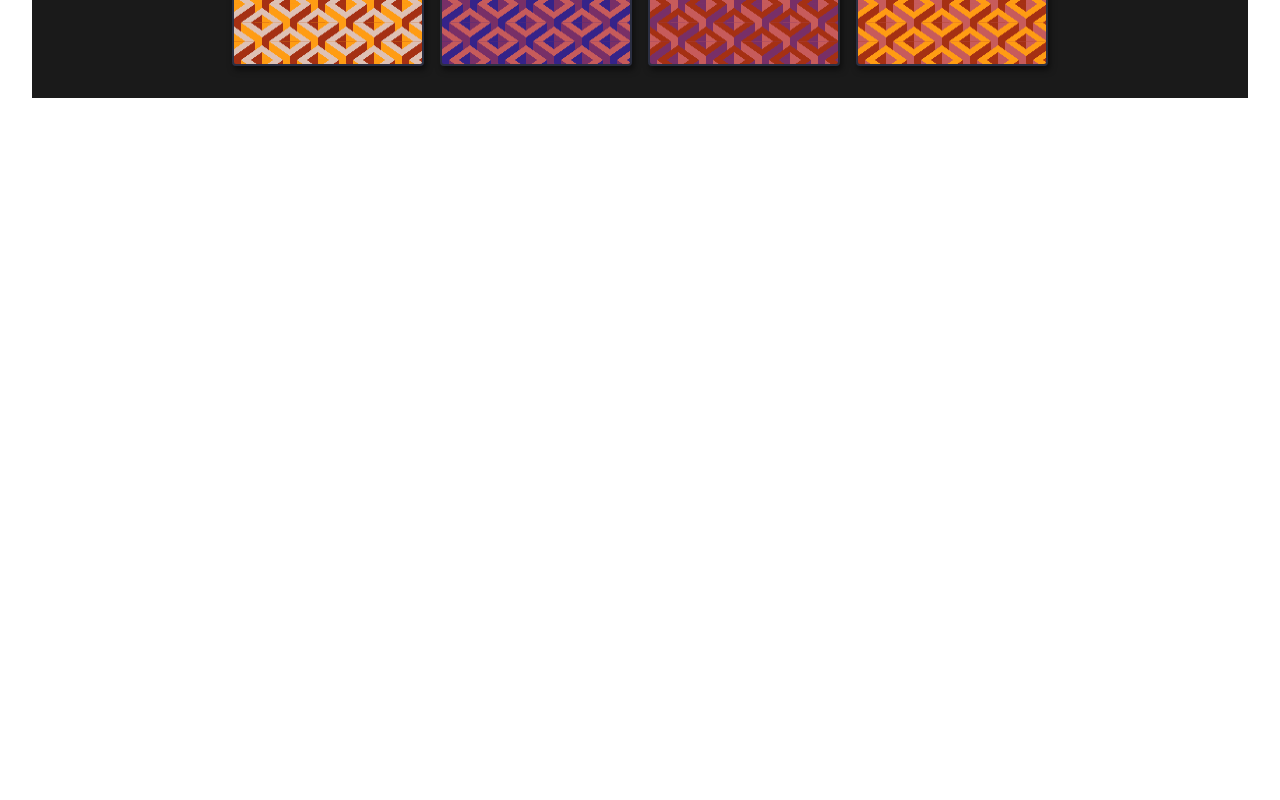
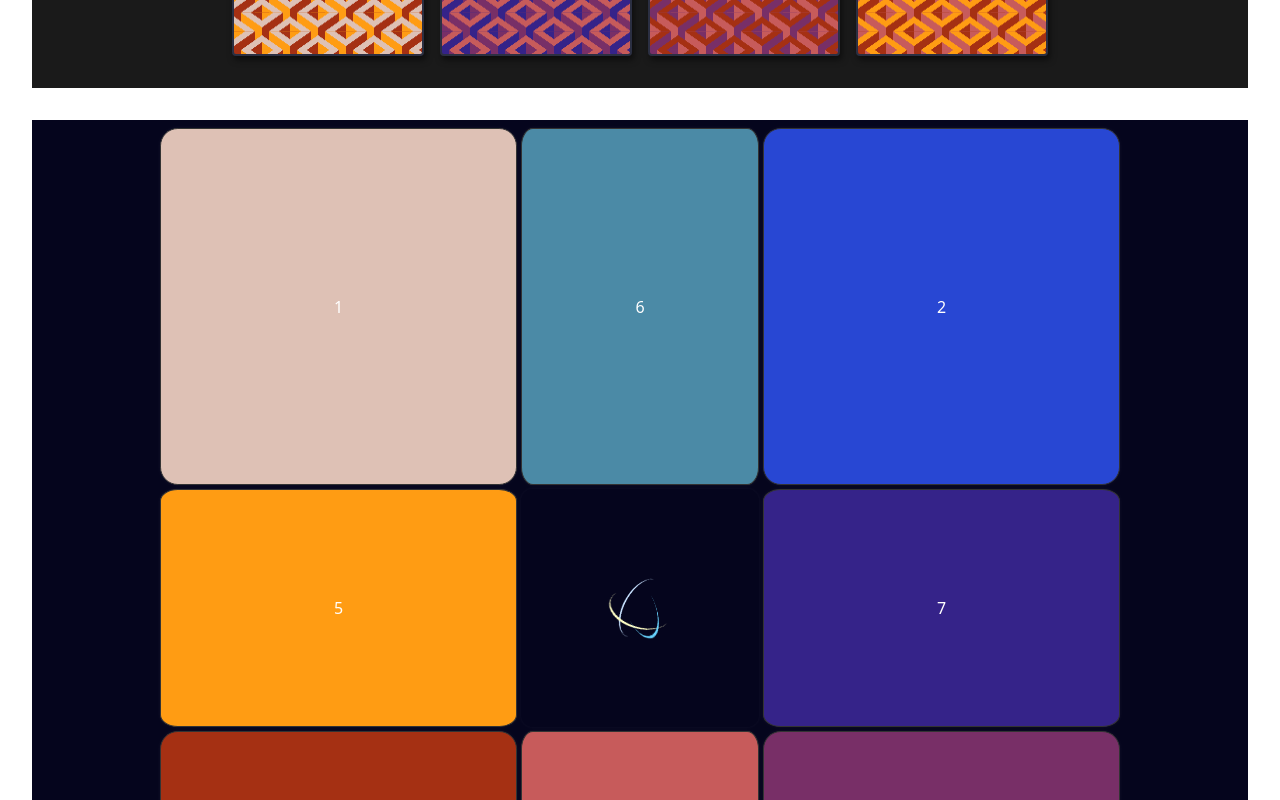
Before and after one commit to Tommattih/rpg-me, a Vue app: page / in a window 1280 px wide. Shown: the part 660-1460 px from the top of the page. Before the commit the page ends 800 px from the top, so only its background shows below. Built offline with nearby package versions, Linux system fonts and the light colour scheme.

Commit message:
refactor: remove unused HelloWorld component and clean up template

```diff
--- a/src/App.vue
+++ b/src/App.vue
@@ -1,5 +1,4 @@
 <script setup lang="ts">
-import HelloWorld from './components/HelloWorld.vue'
 import Map from './components/Map.vue'
 import Card from './components/Card.vue'
 </script>
@@ -7,16 +6,8 @@
 <template>
   <h1>Tommattih.io</h1>
   <Card />
-  <!-- <Map />
-  <div>
-    <a href="https://vite.dev" target="_blank">
-      <img src="/vite.svg" class="logo" alt="Vite logo" />
-    </a>
-    <a href="https://vuejs.org/" target="_blank">
-      <img src="./assets/vue.svg" class="logo vue" alt="Vue logo" />
-    </a>
-  </div> -->
-  <!-- <HelloWorld msg="Vite + Vue" /> -->
+  <Map />
+
 </template>
 
 <style scoped>
```
